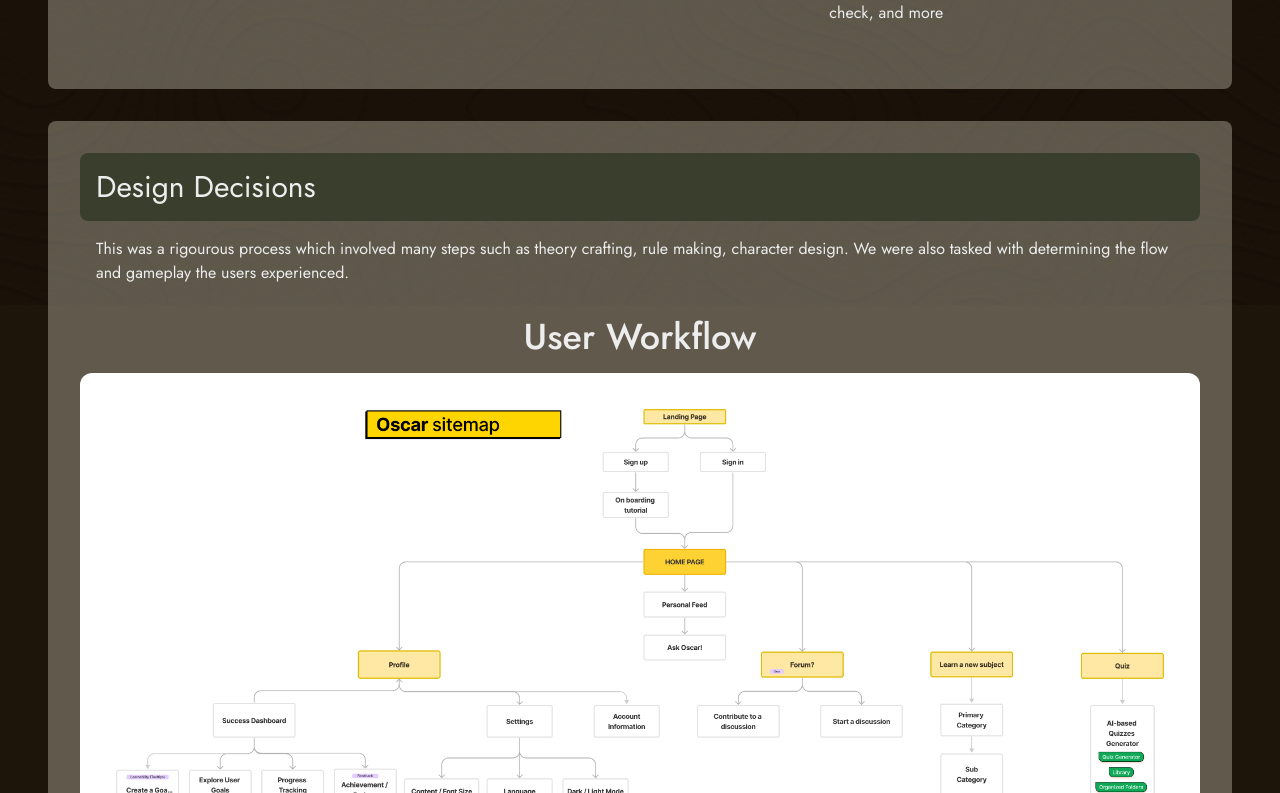
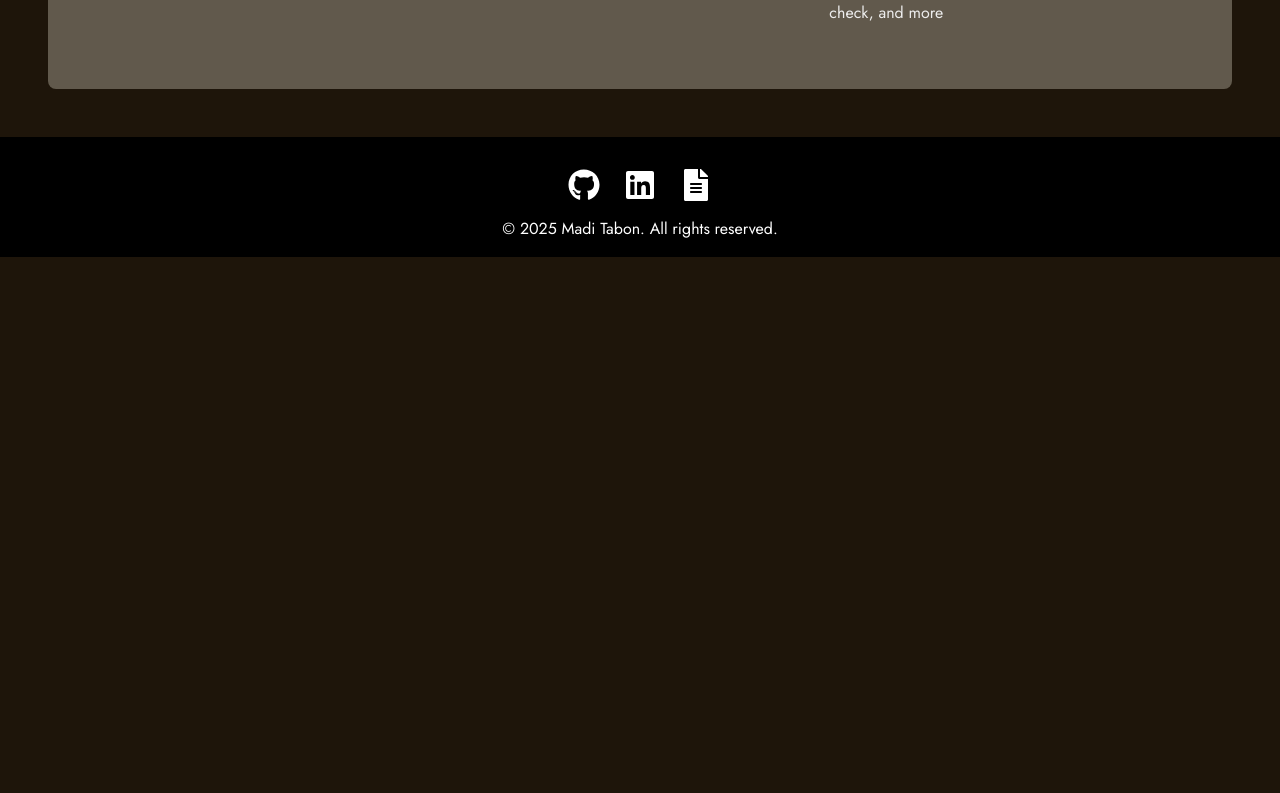
Before and after one commit to 1medi/folio, a Next.js app: page /Aether in a window 1280 px wide. Shown: the part 2027-2820 px from the top of the page. After the commit the page ends 2284 px from the top, so only its background shows below. Built offline with nearby package versions, Linux system fonts and the light colour scheme.

Commit message:
Cleaning up (For now)

```diff
--- a/src/app/Aether/page.tsx
+++ b/src/app/Aether/page.tsx
@@ -137,7 +137,7 @@ const Aether = () => {
             </div>
           </div>
 
-          <div className="proj-ideation p-8  bg-[#a49e8e80] rounded-lg m-8">
+          {/* <div className="proj-ideation p-8  bg-[#a49e8e80] rounded-lg m-8">
             <h2 className="text-3xl text-center md:text-left bg-[#3A3F2D] rounded-lg p-4">
               Design Decisions
             </h2>
@@ -166,7 +166,7 @@ const Aether = () => {
               physical card game, 3 decks (Fire, Water, Ice) with 12 cards each
               and a menu UI suitable to code for our development team
             </p>
-          </div>
+          </div> */}
         </motion.section>
       </main>
       <Footer />
--- a/src/app/Pocket-Prof/page.tsx
+++ b/src/app/Pocket-Prof/page.tsx
@@ -241,7 +241,7 @@ const PocketProf = () => {
             </div>
           </div>
 
-          <div className="proj-outcome p-4 m-8 bg-[#a49e8e80] rounded-lg">
+          {/* <div className="proj-outcome p-4 m-8 bg-[#a49e8e80] rounded-lg">
             <h2 className="text-3xl bg-[#3A3F2D] rounded-lg text-center md:text-right p-4">
               Outcome
             </h2>
@@ -251,7 +251,7 @@ const PocketProf = () => {
               and a menu UI suitable to code for our development team
             </p>
             <PPPhone />
-          </div>
+          </div> */}
         </motion.section>
 
         {/* <motion.section className="bg-[#a49e8d] m-4 p-12 rounded-lg"></motion.section> */}
--- a/src/app/page.tsx
+++ b/src/app/page.tsx
@@ -17,7 +17,7 @@ export default function Home() {
       {/* <Gallery /> */}
       <Carousel/>
       <About />
-      <Contact />
+      {/* <Contact /> */}
       <Footer />
     </>
   );
```
